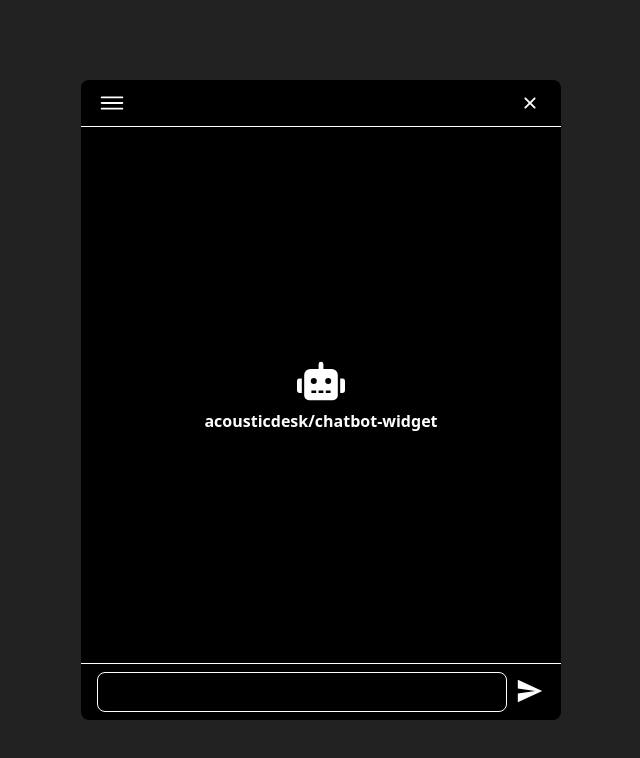
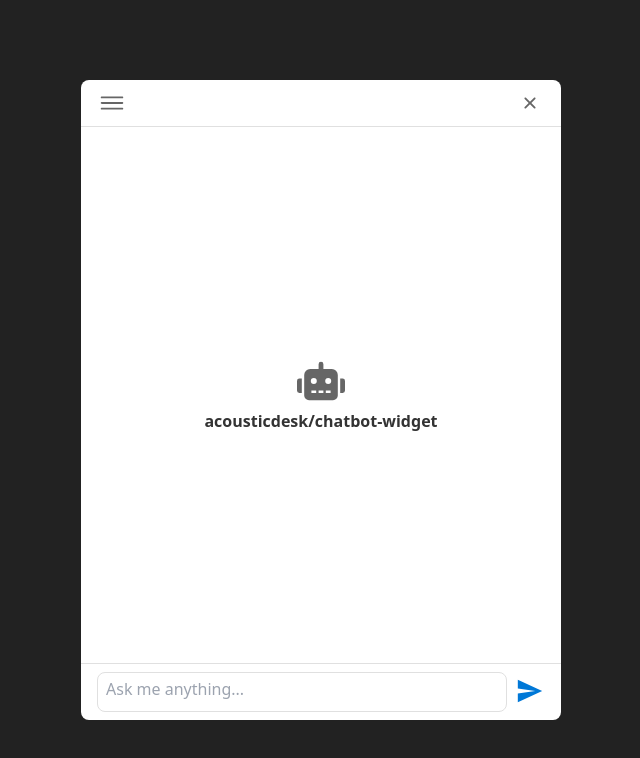
Before and after one commit to Acousticdesk/react-chatbot-widget, a React (Vite) app: page / in a window 1280 px wide. Shown: the top 758 px of the page, without its empty margins (319-959 px from the left). Built offline with nearby package versions, Linux system fonts and the light colour scheme.

Commit message:
refine the theme

```diff
--- a/src/App.tsx
+++ b/src/App.tsx
@@ -1,4 +1,3 @@
-import { DarkTheme } from "./components/DarkTheme";
 import { ReactChatWidget } from "./components/ReactChatWidget/ReactChatWidget";
 
 // todo akicha: add storybook
@@ -6,9 +5,7 @@ function App() {
   return (
     <div>
       {/* todo akicha: should be rendered in portal */}
-      <DarkTheme>
-        <ReactChatWidget />
-      </DarkTheme>
+      <ReactChatWidget />
     </div>
   );
 }
--- a/src/components/DarkTheme.tsx
+++ b/src/components/DarkTheme.tsx
@@ -4,6 +4,7 @@ interface DarkThemeProps {
   children: ReactNode;
 }
 
+// todo akicha: ask ChatGPT to refine the dark theme based on the existing light theme
 export function DarkTheme({ children }: DarkThemeProps) {
   useEffect(() => {
     // todo akicha: instead of hardcoding the colors, see if we can get them from tailwind config
--- a/src/components/ReactChatWidget/ReachChatWidgetDrawer.tsx
+++ b/src/components/ReactChatWidget/ReachChatWidgetDrawer.tsx
@@ -33,7 +33,7 @@ export function ReactChatWidgetDrawer({
           // todo akicha: move this function definition to the top
           onClick={toggleDrawer}
           // todo akicha: repetitive className with what we have in the container component
-          className="text-border cursor-pointer text-3xl"
+          className="text-text-secondary cursor-pointer text-3xl"
         />
       </motion.div>
     </div>
--- a/src/components/ReactChatWidget/ReactChatWidget.tsx
+++ b/src/components/ReactChatWidget/ReactChatWidget.tsx
@@ -36,15 +36,15 @@ export function ReactChatWidget() {
         <IoIosMenu
           // todo akicha: move this function definition to the top
           onClick={toggleDrawer}
-          className="text-border cursor-pointer text-3xl"
+          className="text-text-secondary cursor-pointer text-3xl"
         />
-        <IoIosClose className="text-border cursor-pointer text-3xl" />
+        <IoIosClose className="text-text-secondary cursor-pointer text-3xl" />
       </header>
       <div className="flex-1 bg-background flex flex-col items-center justify-center">
         <div>
-          <FaRobot className="text-border text-5xl mx-auto" />
+          <FaRobot className="text-text-secondary text-5xl mx-auto" />
           {/* todo akicha: we should allow to customize the color of the text */}
-          <p className="font-semibold text-primary mt-1">
+          <p className="font-semibold text-text-primary mt-1">
             acousticdesk/chatbot-widget
           </p>
         </div>
@@ -53,8 +53,10 @@ export function ReactChatWidget() {
       <footer className="rounded-b-lg px-4 py-2 bg-background border-t border-border flex">
         {/* todo akicha: why the default font size is so huge? */}
         {/* todo akicha: add a proper active state for the textarea */}
-        <TextAreaAutoResize className="resize-none bg-background rounded-lg border border-border flex-1 h-10 px-2 py-1 text-text text-base max-h-48" />
-        <IoMdSend className="text-border cursor-pointer ml-2 mt-1 text-3xl" />
+        {/* todo akicha: the placeholders should be configurable */}
+        <TextAreaAutoResize className="resize-none bg-background rounded-lg border border-border flex-1 h-10 px-2 py-1 text-text-primary text-base max-h-48" textAreaProps={{ placeholder: "Ask me anything..." }} />
+        {/* todo akicha: this should be disabled by default */}
+        <IoMdSend className="text-primary cursor-pointer ml-2 mt-1 text-3xl" />
       </footer>
       {hasDrawer ? (
         <ReactChatWidgetDrawer
--- a/src/components/ui/TextAreaAutoResize.tsx
+++ b/src/components/ui/TextAreaAutoResize.tsx
@@ -3,6 +3,7 @@ import type { ChangeEvent, TextareaHTMLAttributes } from "react";
 
 interface TextAreaAutoResizeProps {
   className?: string;
+  // todo akicha: vetter pass all the properties inline
   textAreaProps?: TextareaHTMLAttributes<HTMLTextAreaElement>;
 }
 
--- a/tailwind.config.js
+++ b/tailwind.config.js
@@ -1,21 +1,25 @@
-const colors = require("tailwindcss/colors");
-
 /** @type {import('tailwindcss').Config} */
 export default {
   content: ["./src/**/*.{ts,tsx}"],
   theme: {
     extend: {
-      // todo akicha: also add light and dark variants
       // todo akicha: text-primary, secondary, muted, link, error
       // todo akicha: add button variants, inputs, shadows
       // todo akicha: the hover, focus, etc states can be shared between multiple components like inputs and buttons
       // todo akicha: ask chatGPT to give the color scheme for both the light and dark themes
       colors: {
-        primary: `var(--chatbot-widget-primary-color, ${colors.gray[800]})`,
-        secondary: `var(--chatbot-widget-secondary-color, ${colors.gray[600]})`,
-        background: `var(--chatbot-widget-background-color, ${colors.white})`,
-        border: `var(--chatbot-widget-border-color, ${colors.gray[400]})`,
-        text: `var(--chatbot-widget-text-color, ${colors.gray[800]})`,
+        primary: `var(--chatbot-widget-primary-color, #0078d7)`,
+        secondary: `var(--chatbot-widget-secondary-color, #38b2ac)`,
+        background: `var(--chatbot-widget-background-color, #ffffff)`,
+        border: `var(--chatbot-widget-border-color, #e0e0e0)`,
+        // todo akicha: find the text-text class names and change it to text-text-primary
+        'text-primary': `var(--chatbot-widget-text-color, #333333)`,
+        'text-secondary': `var(--chatbot-widget-text-secondary-color, #666666)`,
+        'user-message-bubble': `var(--chatbot-widget-message-bubble-color, #e1f5fe)`,
+        'user-message-text': `var(--chatbot-widget-message-text-color, #01579b)`,
+        // todo akicha: most likely we don't need to put this color into the theme
+        'bot-message-bubble': `var(--chatbot-widget-bot-message-bubble-color, #f9f9f9)`,
+        'focus': `var(--chatbot-widget-focus-color, #80deea)`,
       },
     },
   },
```
